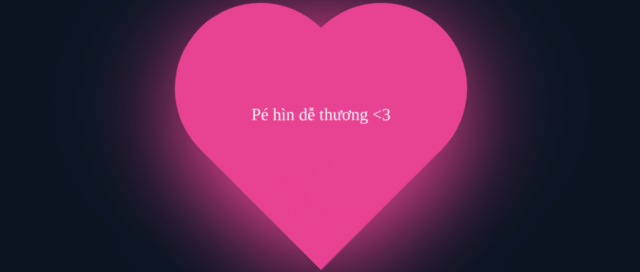
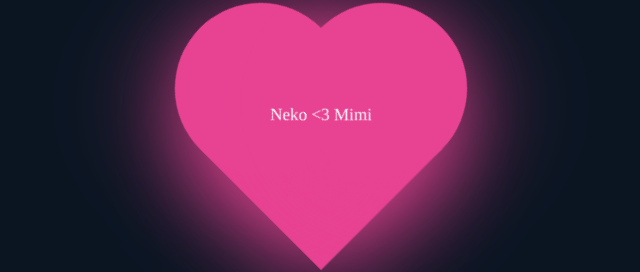
Before and after one commit to binhdv37/node-heart-vibration, a website: page app/html/index.html in a window 1280 px wide. Shown: the part 251-523 px from the top of the page, 319-959 px from the left. Drawn offline with Linux system fonts and the light colour scheme.

```diff
--- a/app/html/index.html
+++ b/app/html/index.html
@@ -80,7 +80,7 @@
 <body>
 <div class="heart">
     <div class="content">
-        <span class="text">Pé hìn dễ thương <3</span>
+        <span class="text">Neko <3 Mimi</span>
     </div>
 </div>
 </body>
```
Also changed, not shown: 2 other files.
